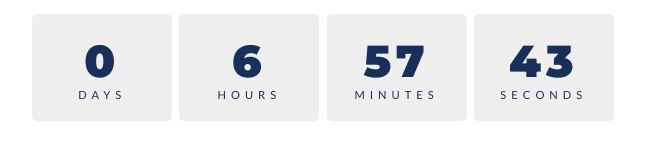
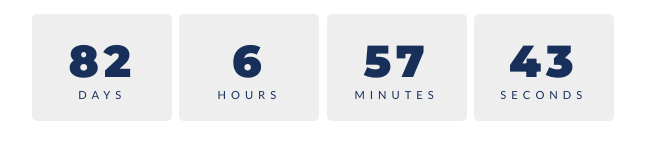
Before and after one commit to jyshin1120/notion, a plain HTML site: page index.html in a window 1280 px wide. Shown: the whole page, without its empty margins (317-962 px from the left). Drawn offline with Linux system fonts and the light colour scheme.

```diff
--- a/index.html
+++ b/index.html
@@ -59,7 +59,7 @@ body{
 </body>
 <script>
     const year = new Date().getFullYear();
-const myDate = new Date('Mar 30, 2023 09:30:00');
+const myDate = new Date('Jun 20, 2023 09:30:00');
 console.log(myDate);
 
 // countdown
```
